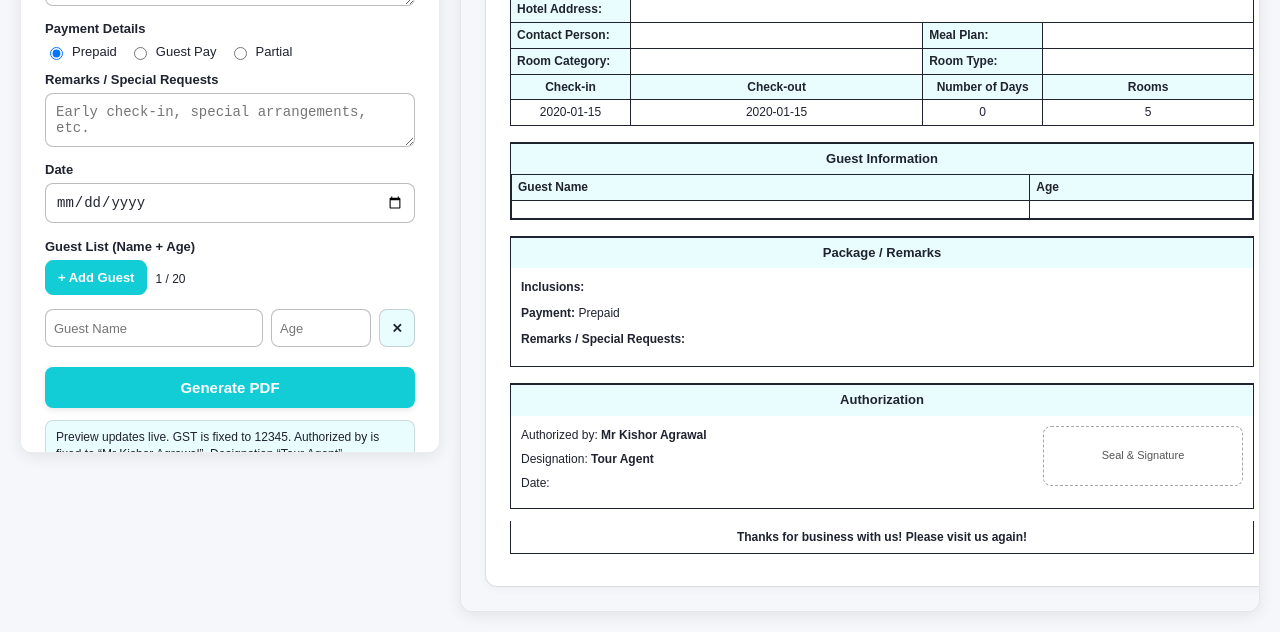
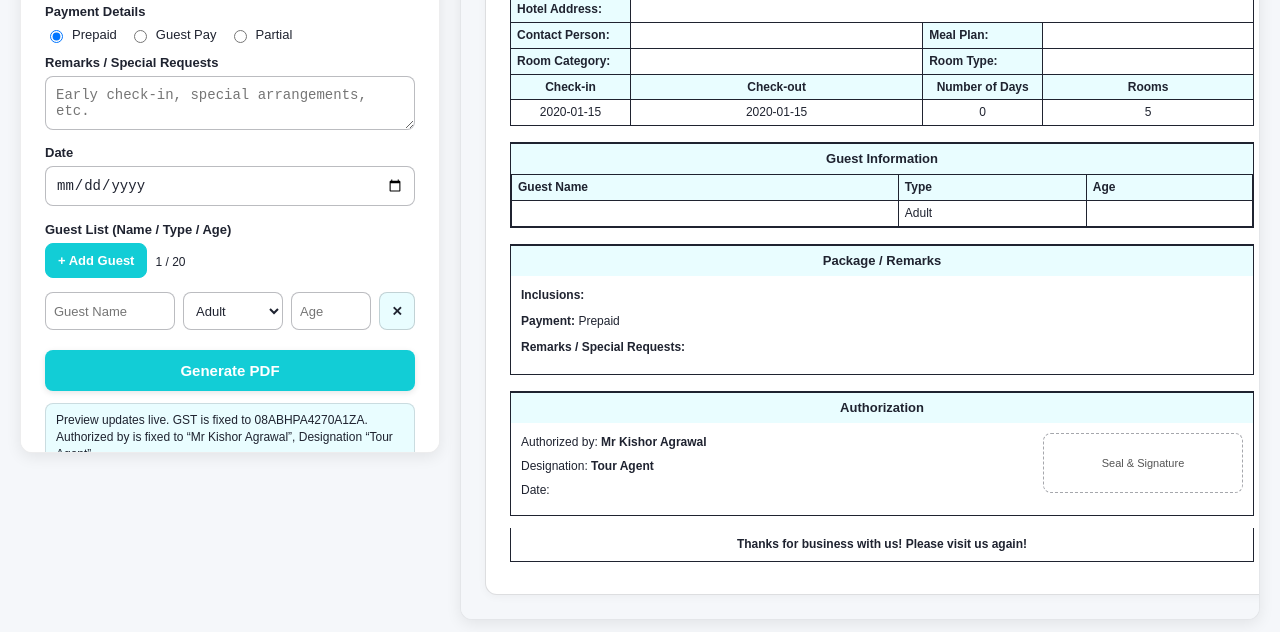
Before and after one commit to riddhiskasliwal/tourtok, a plain HTML site: page index.html in a window 1280 px wide. Both pictures are taken after typing "Sample", "Sample", "5", "5", "2020-01-15", "2020-01-15" into the empty fields and a click on the button "+ Add Guest". Shown: the part 287-919 px from the top of the page. Drawn offline with nearby package versions, Linux system fonts and the light colour scheme.

Commit message:
format changes

```diff
--- a/index.html
+++ b/index.html
@@ -373,15 +373,17 @@
 
     .guest-list-form{margin-top:8px;}
 
+    /* UPDATED: now 4 columns: name | type | age | remove */
     .guest-row{
       display:grid;
-      grid-template-columns:1fr 100px 36px;
+      grid-template-columns:1fr 100px 80px 36px;
       gap:8px;
       align-items:end;
       margin-top:8px;
     }
 
-    .guest-row input{
+    .guest-row input,
+    .guest-row select{
       height:38px;
       border:1px solid rgba(31,35,48,0.3);
       border-radius:var(--radius-sm);
@@ -451,7 +453,7 @@
         min-width:600px;
       }
       .guest-row{
-        grid-template-columns:1fr 100px 36px;
+        grid-template-columns:1fr 100px 80px 36px;
       }
     }
   </style>
@@ -574,7 +576,7 @@
       </label>
 
       <!-- Dynamic Guest List -->
-      <label style="margin-top:16px">Guest List (Name + Age)</label>
+      <label style="margin-top:16px">Guest List (Name / Type / Age)</label>
       <div class="guest-controls">
         <button type="button" class="btn btn-primary" id="addGuestBtn">+ Add Guest</button>
         <span class="limit-note" id="guestLimitNote">0 / 20</span>
@@ -587,7 +589,7 @@
       <button class="generate-btn" id="generatePdf" type="button">Generate PDF</button>
 
       <div class="hint">
-        Preview updates live. GST is fixed to 12345. Authorized by is fixed to “Mr Kishor Agrawal”, Designation “Tour Agent”.
+        Preview updates live. GST is fixed to 08ABHPA4270A1ZA. Authorized by is fixed to “Mr Kishor Agrawal”, Designation “Tour Agent”.
       </div>
     </div>
 
@@ -602,7 +604,7 @@
           <div class="voucher-left">
             <div class="voucher-logo">
               <!-- serve from same origin over http(s) to avoid taint -->
-              <img src="LogoD.jpg" alt="TourTok Logo">
+              <img src="LogoD.jpg" alt="TourTok Logo" crossorigin="anonymous">
             </div>
             <div class="voucher-brand">
               <h1>TourTok</h1>
@@ -683,11 +685,16 @@
             <thead>
               <tr>
                 <th>Guest Name</th>
+                <th>Type</th>
                 <th>Age</th>
               </tr>
             </thead>
             <tbody id="guestTableBody">
-              <tr><td style="height:18px;"></td><td></td></tr>
+              <tr>
+                <td style="height:18px;"></td>
+                <td></td>
+                <td></td>
+              </tr>
             </tbody>
           </table>
         </div>
@@ -743,7 +750,6 @@
     function setText(id, text) {
       const el = document.getElementById(id);
       if (el) {
-        // .textContent works fine for <td> if element exists; this guard prevents null errors
         el.textContent = text || "";
       }
     }
@@ -775,6 +781,10 @@
       row.className='guest-row';
       row.innerHTML=`
         <input type="text" class="guest-name" placeholder="Guest Name" value="${nameVal}">
+        <select class="guest-type">
+          <option value="Adult">Adult</option>
+          <option value="Child">Child</option>
+        </select>
         <input type="number" class="guest-age" placeholder="Age" min="0" value="${ageVal}">
         <button type="button" class="guest-remove" title="Remove">✕</button>
       `;
@@ -787,8 +797,9 @@
       const rows=[...guestListForm.querySelectorAll('.guest-row')];
       return rows.map(r=>({
         name:r.querySelector('.guest-name')?.value?.trim()||"",
+        type:r.querySelector('.guest-type')?.value||"",
         age:r.querySelector('.guest-age')?.value?.trim()||""
-      })).filter(g=>g.name||g.age);
+      })).filter(g=>g.name||g.age||g.type);
     }
 
     function escapeHtml(str){
@@ -800,11 +811,16 @@
     function buildGuestTableRows(){
       const guests=getGuests();
       if(guests.length===0){
-        return `<tr><td style="height:18px;"></td><td></td></tr>`;
+        return `<tr>
+          <td style="height:18px;"></td>
+          <td></td>
+          <td></td>
+        </tr>`;
       }
       return guests.map(g=>`
         <tr>
           <td>${escapeHtml(g.name)}</td>
+          <td>${escapeHtml(g.type)}</td>
           <td>${escapeHtml(g.age)}</td>
         </tr>
       `).join('');
@@ -836,8 +852,6 @@
       setText('previewCheckin', val('checkin'));
       setText('previewCheckout', val('checkout'));
       setText('previewAuthDate', val('authDate'));
-
-      // this is the one that was giving you trouble:
       setText('previewHotelAddress', val('hotelAddress'));
 
       // days / rooms repeat
@@ -857,8 +871,7 @@
     }
 
     document.addEventListener('DOMContentLoaded', () => {
-      // wire events AFTER DOM is ready
-
+      // live previews any time form changes
       document.addEventListener('input', e=>{
         if(e.target.closest('.form-section')){
           updatePreviewFields();
@@ -900,7 +913,7 @@
         pdf.save(fileName);
       });
 
-      // init once DOM is stable
+      // init
       updateGuestLimitNote();
       updatePreviewFields();
     });
```
